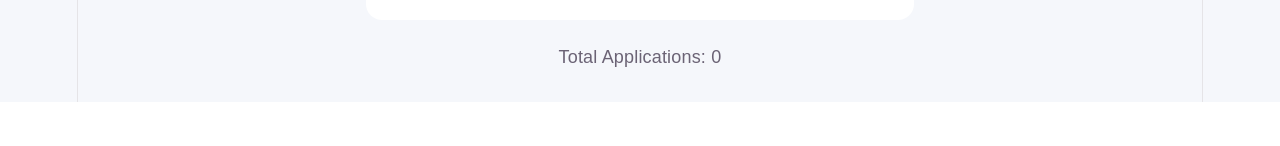
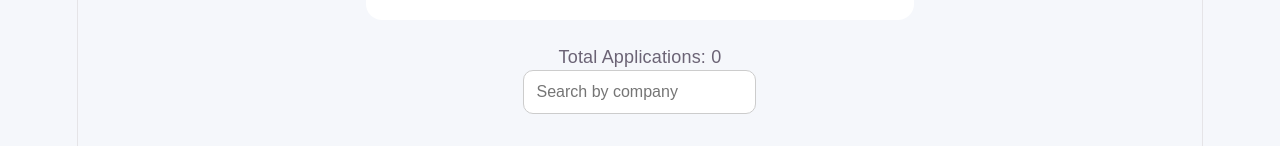
Before and after one commit to jbloch100/job-application-tracker, a React (Vite) app: page / in a window 1280 px wide. Shown: the part 719-865 px from the top of the page. Before the commit the page ends 821 px from the top, so only its background shows below. Built offline with nearby package versions, Linux system fonts and the light colour scheme.

Commit message:
Added application search functionality

```diff
--- a/src/App.tsx
+++ b/src/App.tsx
@@ -15,6 +15,7 @@ type JobApplication = {
 function App() {
   const [applications, setApplications] = useState<JobApplication[]>([]);
   const [editingId, setEditingId] = useState<number | null>(null);
+  const [searchTerm, setSearchTerm] = useState("");
   const [form, setForm] = useState<JobApplication>({
     id: 0,
     company: "",
@@ -79,6 +80,12 @@ function App() {
     );
   }
 
+  const filteredApplications = applications.filter((application) =>
+    application.company
+      .toLowerCase()
+      .includes(searchTerm.toLowerCase())
+  );
+
   return (
     <main>
       <h1>Job Application Tracker</h1>
@@ -142,7 +149,13 @@ function App() {
 
       <p>Total Applications: {applications.length}</p>
 
-      {applications.map((application) => (
+      <input
+        placeholder="Search by company"
+        value={searchTerm}
+        onChange={(e) => setSearchTerm(e.target.value)}
+      />
+
+      {filteredApplications.map((application) => (
         <div className="application-card" key={application.id}>
           <h3>{application.company}</h3>
 
```
